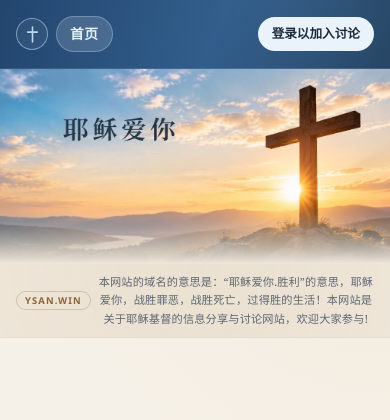
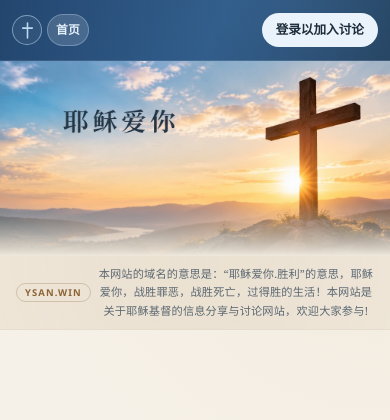
Before and after one commit to windy003/P_WEB_YSAN.WIN, a Flask app: page / in a window 390 px wide. Shown: the top 420 px of the page. Run offline with Flask 3, Linux system fonts and the light colour scheme; data comes from the database, SQL or seed files in the repository; data that the repository does not hold is empty; some libraries are stand-ins or nearby versions.

Commit message:
缩小顶部

```diff
--- a/static/css/style.css
+++ b/static/css/style.css
@@ -3444,9 +3444,13 @@ a.post-author:hover .post-author-text strong {
     width: calc(100% - 40px);
   }
 
+  .site-header .container {
+    width: calc(100% - 24px);
+  }
+
   .header-inner {
-    min-height: 68px;
-    gap: 8px;
+    min-height: 60px;
+    gap: 5px;
   }
 
   .main-nav {
@@ -3460,16 +3464,16 @@ a.post-author:hover .post-author-text strong {
 
   .mobile-home-link {
     display: inline-flex;
-    min-height: 34px;
-    padding: 6px 13px;
+    min-height: 30px;
+    padding: 5px 8px;
     align-items: center;
     color: #e4f0fc;
     border: 1px solid rgba(188, 217, 242, 0.35);
     border-radius: 999px;
     background: rgba(255, 255, 255, 0.07);
-    font-size: 0.86rem;
+    font-size: 0.74rem;
     font-weight: 600;
-    letter-spacing: 0.04em;
+    letter-spacing: 0.02em;
     text-decoration: none;
     white-space: nowrap;
   }
@@ -3480,37 +3484,50 @@ a.post-author:hover .post-author-text strong {
   }
 
   .brand-mark {
-    width: 34px;
-    height: 34px;
+    width: 30px;
+    height: 30px;
   }
 
   .user-chip-name {
-    max-width: 84px;
-    font-size: 0.78rem;
+    max-width: 56px;
+    font-size: 0.68rem;
   }
 
   .user-chip {
-    padding: 4px 8px 4px 4px;
+    gap: 5px;
+    padding: 2px 5px 2px 2px;
     border-color: transparent;
     background: transparent;
   }
 
+  .user-chip .avatar--small {
+    width: 24px;
+    height: 24px;
+    font-size: 0.68rem;
+  }
+
   .header-account {
-    gap: 8px;
+    gap: 5px;
+  }
+
+  .nav-text-button {
+    padding: 1px 2px;
+    font-size: 0.68rem;
+    white-space: nowrap;
   }
 
   .admin-entry-link {
-    min-height: 30px;
-    padding: 5px 10px;
-    font-size: 0.72rem;
+    min-height: 26px;
+    padding: 3px 6px;
+    font-size: 0.66rem;
   }
 
   .site-header.is-admin .header-inner {
-    gap: 8px;
+    gap: 5px;
   }
 
   .site-header.is-admin .header-account {
-    gap: 8px;
+    gap: 5px;
   }
 
   .site-header.is-admin .admin-entry-full {
@@ -3523,14 +3540,14 @@ a.post-author:hover .post-author-text strong {
 
   .mobile-compose-link {
     display: inline-flex;
-    min-height: 32px;
-    padding: 6px 11px;
+    min-height: 30px;
+    padding: 5px 8px;
     align-items: center;
     color: #e4f0fc;
     border: 1px solid rgba(188, 217, 242, 0.35);
     border-radius: 999px;
     background: rgba(255, 255, 255, 0.07);
-    font-size: 0.77rem;
+    font-size: 0.72rem;
     text-decoration: none;
     white-space: nowrap;
   }
@@ -3538,8 +3555,8 @@ a.post-author:hover .post-author-text strong {
   .mobile-message-link {
     position: relative;
     display: inline-grid;
-    width: 32px;
-    height: 32px;
+    width: 30px;
+    height: 30px;
     flex: 0 0 auto;
     place-items: center;
     color: #e4f0fc;
@@ -3887,13 +3904,13 @@ a.post-author:hover .post-author-text strong {
   }
 
   .brand-mark {
-    width: 32px;
-    height: 32px;
+    width: 30px;
+    height: 30px;
   }
 
   .user-chip-name {
-    max-width: 64px;
-    font-size: 0.74rem;
+    max-width: 52px;
+    font-size: 0.68rem;
   }
 
   .header-account .btn--small {
```
